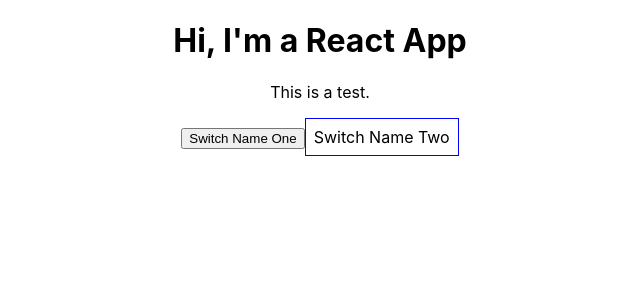
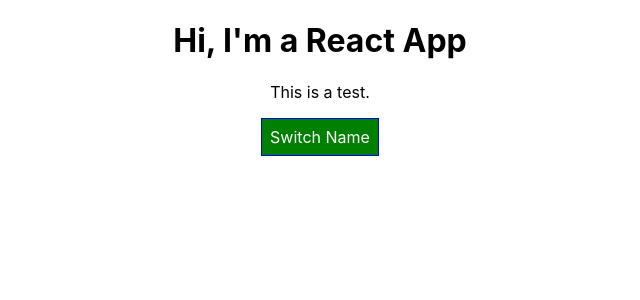
Before and after one commit to bha-demo-apps/react-complete-guide, a React (Create React App) app: page / in a window 1280 px wide. Shown: the top 300 px of the page, without its empty margins (320-960 px from the left). Built offline with nearby package versions, Linux system fonts and the light colour scheme.

Commit message:
Add Radium package

```diff
--- a/package.json
+++ b/package.json
@@ -3,6 +3,7 @@
   "version": "0.1.0",
   "private": true,
   "dependencies": {
+    "radium": "^0.25.2",
     "react": "^16.8.6",
     "react-dom": "^16.8.6",
     "react-scripts": "3.0.1"
--- a/src/App.css
+++ b/src/App.css
@@ -1,5 +1,13 @@
 .App {
   text-align: center;
+}
+
+.red {
+  color: red;
+}
+
+.bold {
+  font-weight: bold;
 }
 
 /* .App-logo {
--- a/src/App.js
+++ b/src/App.js
@@ -3,6 +3,7 @@ import React, { Component } from 'react';
 // import React, { useState } from 'react';
 import './App.css';
 import Person from './Person/Person';
+import Radium, { StyleRoot } from 'radium';
 
 
 class App extends Component {
@@ -10,7 +11,7 @@ class App extends Component {
   // Have a unique id for state so React could update the UI efficiently.
   state = {
     persons: [
-      { id: 'abc1', name: "Sony", age: 28 },
+      { id: 'abc1', name: "Tony", age: 28 },
       { id: 'abc3', name: "Manu", age: 29 },
       { id: 'abc5', name: "Armin", age: 30 }
     ],
@@ -55,11 +56,16 @@ class App extends Component {
 
   render() {
     const style = {
-      backgroundColor: 'white',
+      backgroundColor: 'green',
+      color: 'white',
       font: 'inherit',
       border: '1px solid blue',
       padding: '8px',
       cursor: 'pointer',
+      ':hover': {
+        backgroundColor: 'lightgreen',
+        color: 'black'
+      }
     };
 
     let persons = null;
@@ -79,27 +85,44 @@ class App extends Component {
           })}
         </div>
       );
+      style.backgroundColor = 'red';
+      style[':hover'] = {
+        backgroundColor: 'salmon',
+        color: 'black'
+      }
+    }
+
+    const classes = [];
+
+    if (this.state.persons.length <= 2) {
+      classes.push('red');
+    }
+
+    if (this.state.persons.length <= 1) {
+      classes.push('bold');
     }
 
     return (
+      <StyleRoot>
         <div className="App">
           <h1>Hi, I'm a React App</h1>
-        <p>This is a test.</p>
+          <p className={classes.join(' ')}>This is a test.</p>
           {/* An alternative to this.switchNameHandler.bind... */}
           {/* Not recommended to use though coz of performance hit. */}
-        <button onClick={() => this.switchNameHandler('Maze!!!')}>Switch Name One</button>
+          {/* <button onClick={() => this.switchNameHandler('Maze!!!')}>Switch Name One</button> */}
 
           <button
             style={style}
-          onClick={this.togglePersonsHandler}>Switch Name Two</button>
+            onClick={this.togglePersonsHandler}>Switch Name</button>
           {persons}
         </div>
+      </StyleRoot>
     );
   }
 
 }
 
-export default App;
+export default Radium(App);
 
 /*
 // This is function-based components
--- a/src/Person/Person.css
+++ b/src/Person/Person.css
@@ -6,3 +6,9 @@
   padding: 16px;
   text-align: center;
 }
+
+/* @media (min-width: 500px) {
+  .Person {
+    width: 450px;
+  }
+} */
--- a/src/Person/Person.js
+++ b/src/Person/Person.js
@@ -1,9 +1,16 @@
 import React from 'react';
 import './Person.css';
+import Radium from 'radium';
 
 const person = (props) => {
+  // @media... is supported by Radium package
+  const style = {
+    '@media (min-width: 500px)': {
+      width: '450px'
+    }
+  };
   return (
-    <div className="Person">
+    <div className="Person" style={style}>
       <p onClick={props.click}>I'm {props.name} and I am {props.age} years old!</p>
       <p>{props.children}</p>
       <input type="text" onChange={props.changed} value={props.name} />
@@ -11,4 +18,4 @@ const person = (props) => {
   );
 };
 
-export default person;
+export default Radium(person);
```
Also changed, not shown: 1 other file (tests, documents, lock files or other folders). Lines whose indentation alone changed are shown as unchanged.
